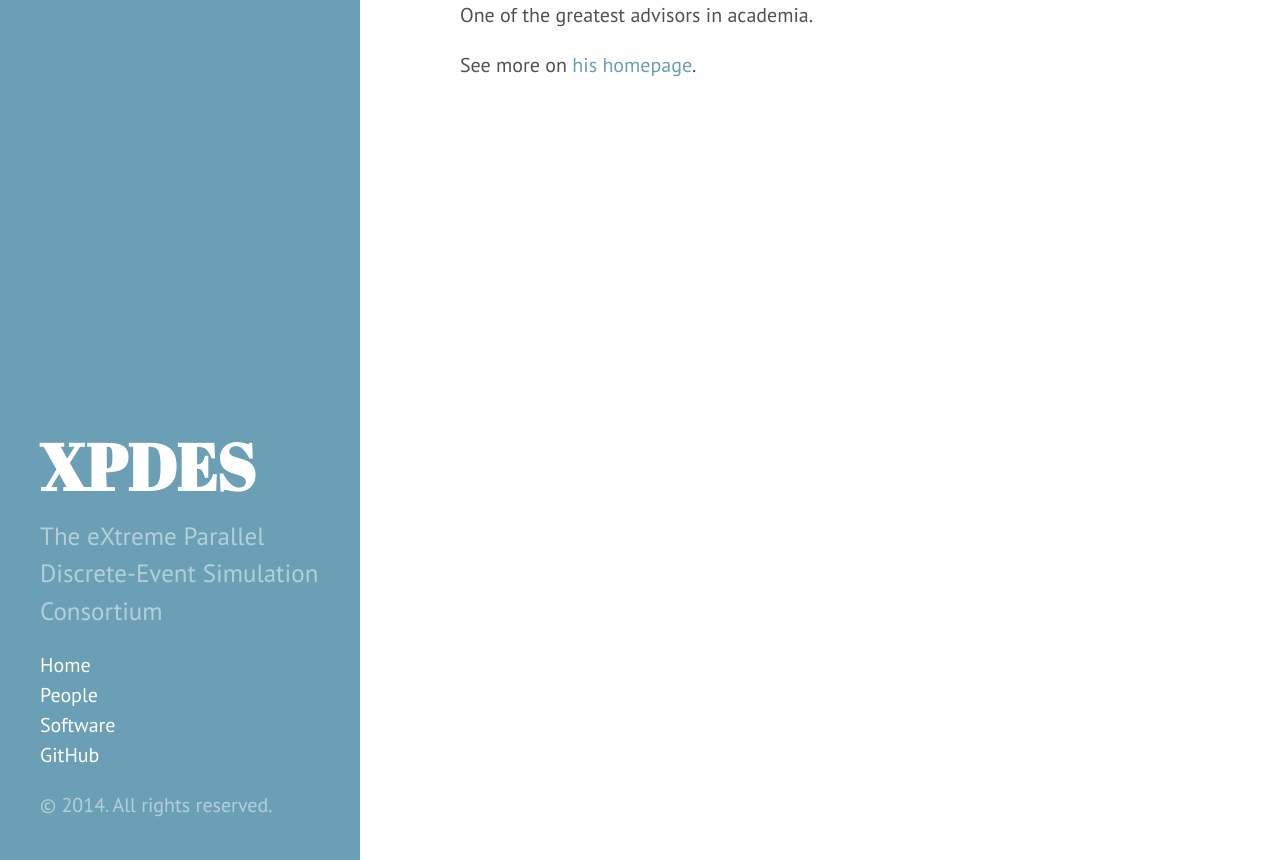
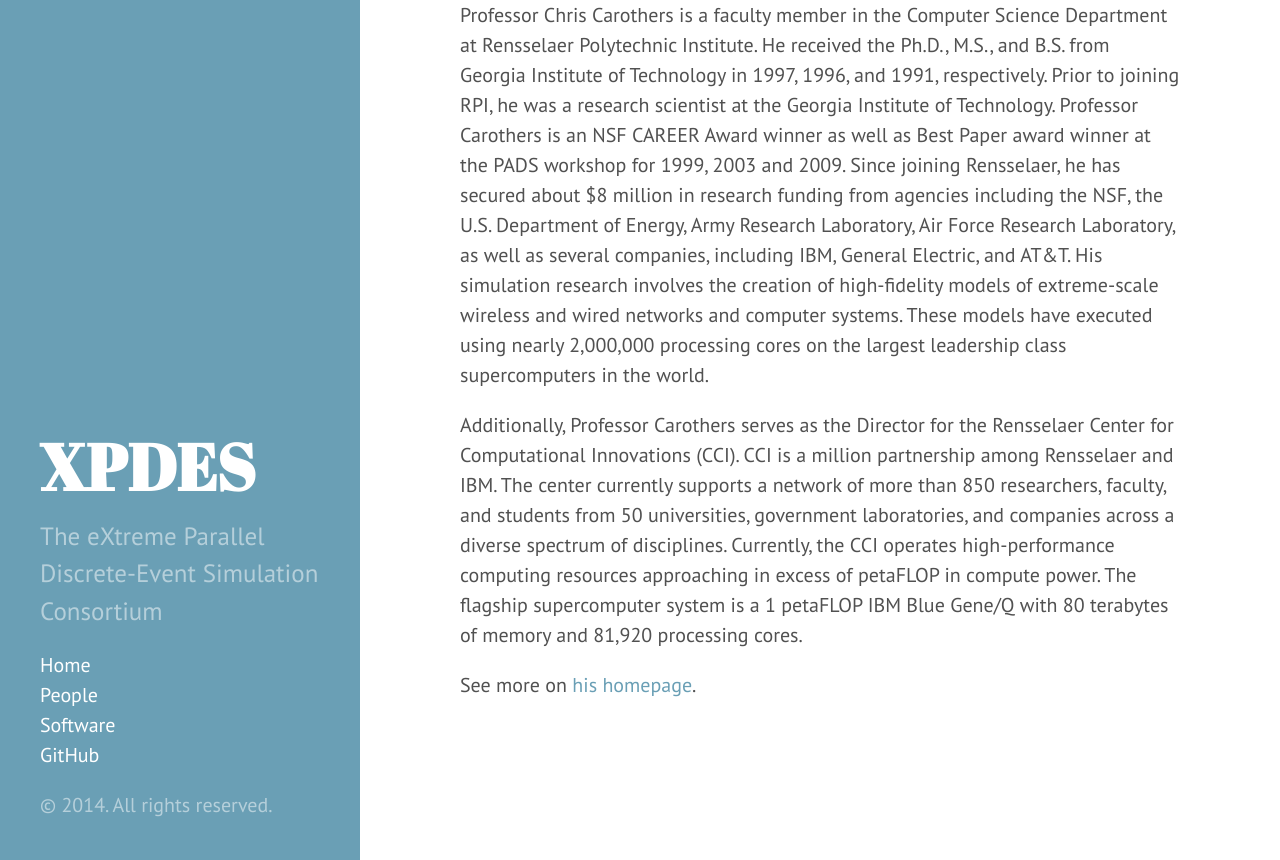
Before and after one commit to XPDES/XPDES.github.io, a Jekyll site: the page built from people/chris-carothers.md, in a window 1280 px wide and 1208 px high. Shown: the part 348-1208 px from the top of the window. Built offline with Jekyll 4.4.1, drawn with Linux system fonts in a browser that asks for light colours; Markdown is read by kramdown in place of the engine named in the settings.

Commit message:
added chris's bio

```diff
--- a/people/chris-carothers.md
+++ b/people/chris-carothers.md
@@ -6,6 +6,31 @@
 
 <img src="{{site.url}}/images/Carothers-HeadShot-1.jpg" alt="Chris Carothers" width=250px />
 
-One of the greatest advisors in academia.
+Professor Chris Carothers is a faculty member in the Computer Science
+Department at Rensselaer Polytechnic Institute. He received the Ph.D.,
+M.S., and B.S. from Georgia Institute of Technology in 1997, 1996, and
+1991, respectively.  Prior to joining RPI, he was a research scientist
+at the Georgia Institute of Technology. Professor Carothers is an NSF
+CAREER Award winner as well as Best Paper award winner at the PADS
+workshop for 1999, 2003 and 2009.  Since joining Rensselaer, he has
+secured about $8 million in research funding from agencies including
+the NSF, the U.S. Department of Energy, Army Research Laboratory, Air
+Force Research Laboratory, as well as several companies, including
+IBM, General Electric, and AT&T. His simulation research involves the
+creation of high-fidelity models of extreme-scale wireless and wired
+networks and computer systems. These models have executed using nearly
+2,000,000 processing cores on the largest leadership class
+supercomputers in the world.
+
+Additionally, Professor Carothers serves as the Director for the
+Rensselaer Center for Computational Innovations (CCI).  CCI is a
+million partnership among Rensselaer and IBM. The center currently
+supports a network of more than 850 researchers, faculty, and students
+from 50 universities, government laboratories, and companies across a
+diverse spectrum of disciplines. Currently, the CCI operates
+high-performance computing resources approaching in excess of petaFLOP
+in compute power. The flagship supercomputer system is a 1 petaFLOP
+IBM Blue Gene/Q with 80 terabytes of memory and 81,920 processing
+cores.
 
 See more on [his homepage](http://cs.rpi.edu//~chrisc).
```
